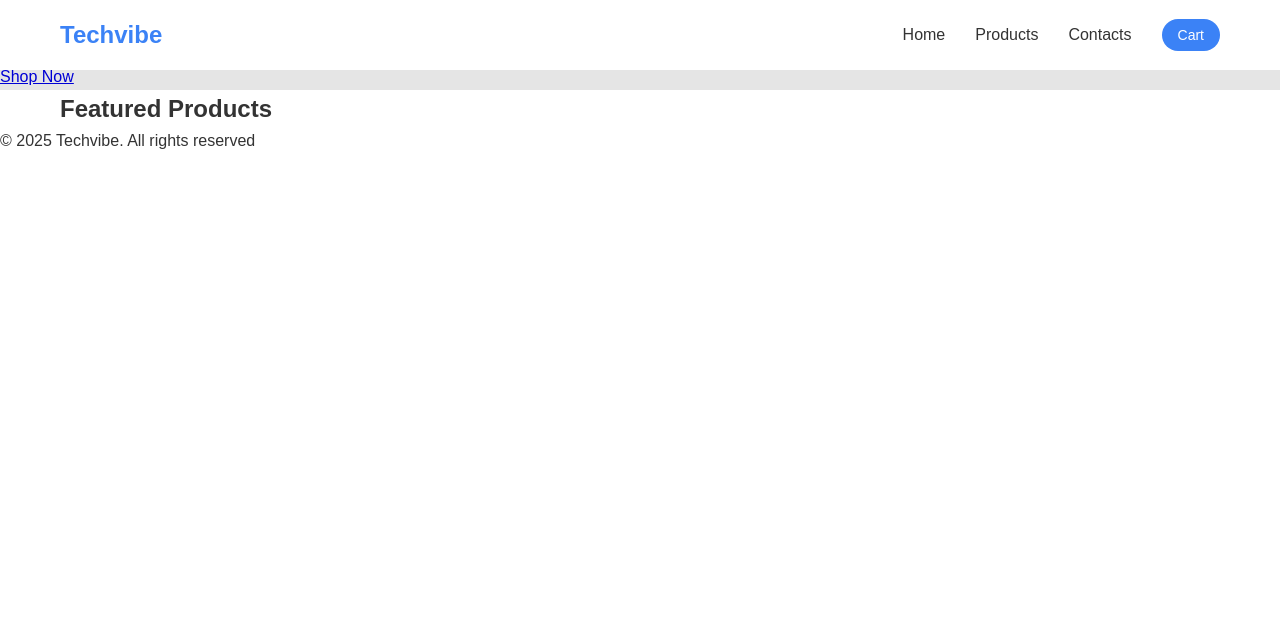
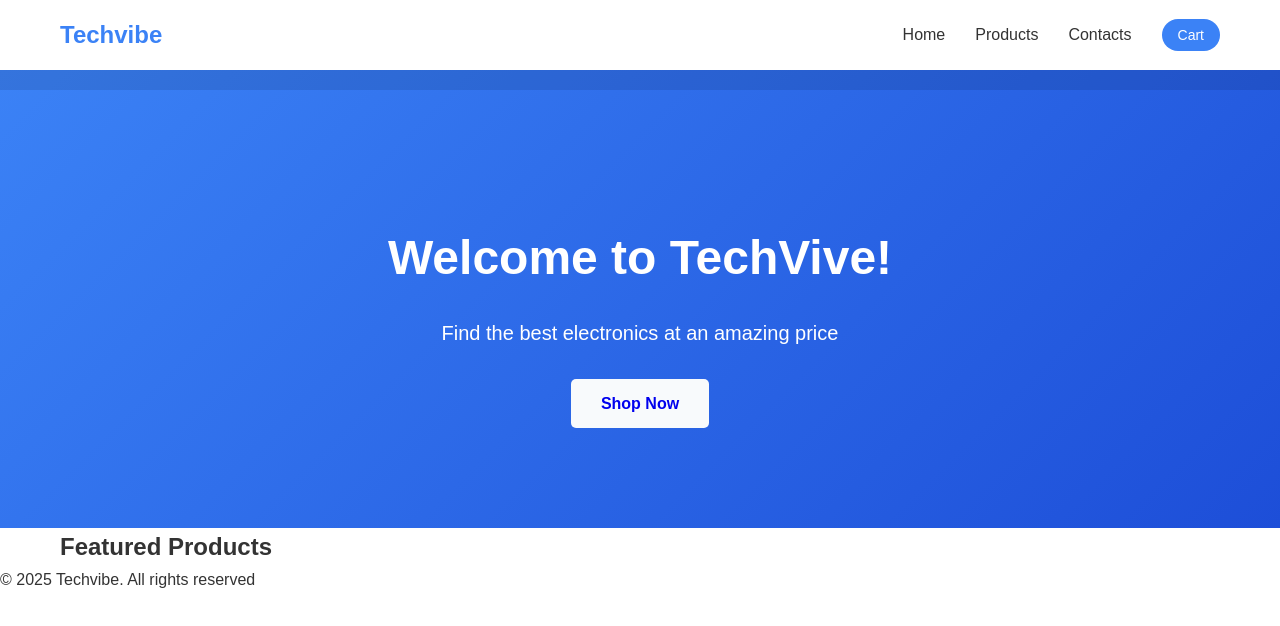
Before and after one commit to Bantuson/E-commerce-app, a plain HTML site: page index.html in a window 1280 px wide. Drawn offline with Linux system fonts and the light colour scheme.

Commit message:
added hero section styling

```diff
--- a/style.css
+++ b/style.css
@@ -69,3 +69,37 @@ body {
 .cart-link:hover {
   background-color: #333;
 }
+
+.hero {
+  background: linear-gradient(135deg, #3b82f6, #1d4ed8);
+  color: white;
+  text-align: center;
+  padding: 150px 10px 100px;
+  margin-top: 70px;
+}
+
+.hero h1 {
+  font-size: 48px;
+  font-weight: bold;
+  margin-bottom: 20px;
+}
+
+.hero p {
+  font-size: 20px;
+  margin-bottom: 30px;
+}
+
+.btn {
+  display: inline-block;
+  background-color: #f8fafc;
+  padding: 12px 30px;
+  text-decoration: none;
+  border-radius: 5px;
+  font-weight: bold;
+  transition: all 0.3s ease;
+}
+
+.btn:hover {
+  background-color: #f8fafc;
+  transform: translateY(-2px);
+}
```
